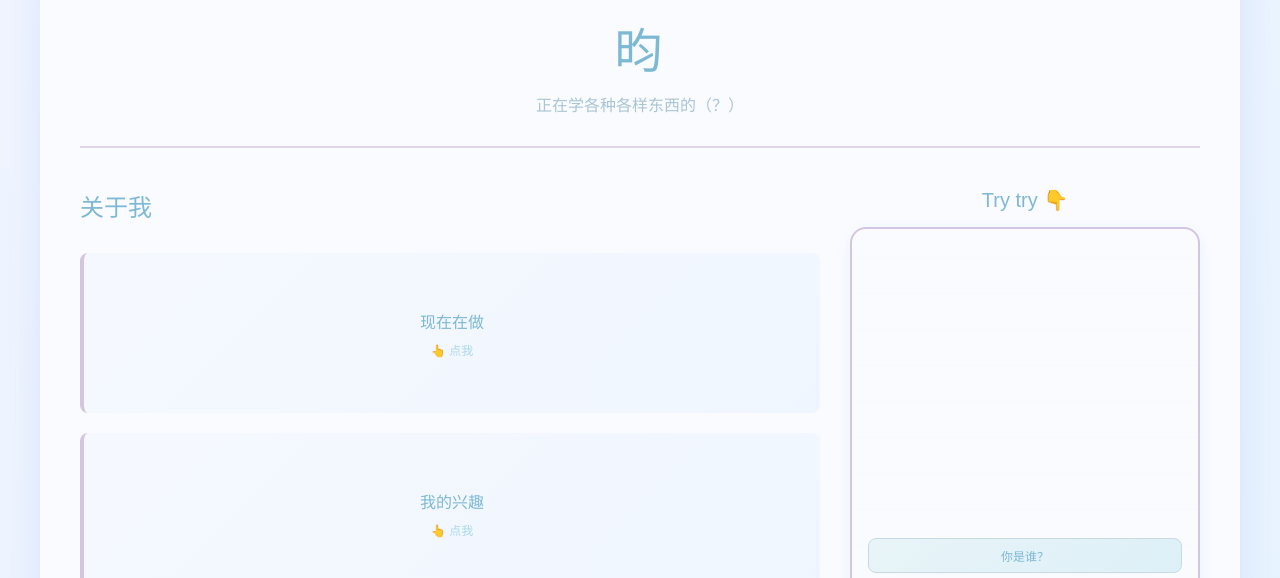
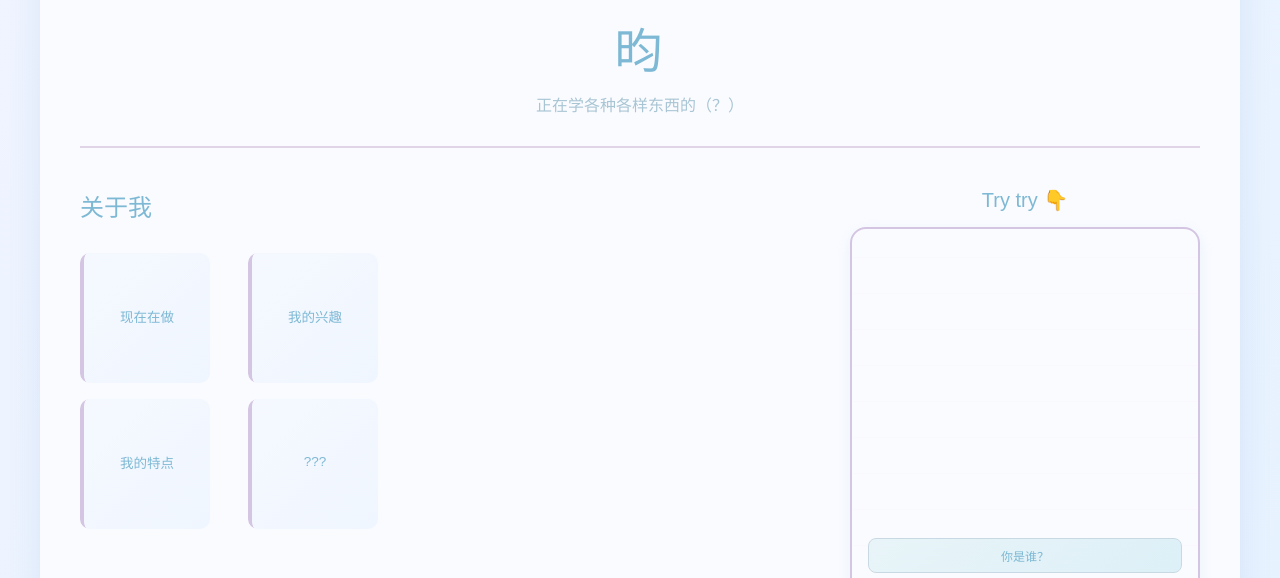
Before and after one commit to wwovow/personal-homepage, a website: page src/index.html in a window 1280 px wide. Shown: the part 202-780 px from the top of the page. Drawn offline with Linux system fonts and the light colour scheme.

Commit message:
把关于我改成四个小正方形啦

```diff
--- a/src/css/style.css
+++ b/src/css/style.css
@@ -177,6 +177,57 @@ footer {
     line-height: 1.6;
 }
 
+/* 四个小正方形网格 - 加强正方形版（解决竖长方形问题） */
+.flip-grid {
+    display: grid;
+    grid-template-columns: repeat(2, 1fr);
+    gap: 16px;
+    max-width: 320px;           /* 限制整个网格最大宽度，让它更紧凑 */
+}
+
+.flip-card.small {
+    aspect-ratio: 1 / 1;        /* 最关键！强制宽高比 1:1，正方形 */
+    width: 100%;
+    max-width: 130px;           /* 控制单个卡片最大大小（可以再调） */
+    height: auto;               /* 让高度自动跟随宽度 */
+    cursor: pointer;
+    border-radius: 10px;        /* 加点圆角更可爱 */
+    overflow: hidden;           /* 防止内容溢出 */
+}
+
+/* 翻牌内部必须占满 */
+.flip-card.small .flip-card-inner {
+    width: 100%;
+    height: 100%;
+}
+
+/* 前后两面也占满正方形 */
+.flip-card.small .flip-card-front,
+.flip-card.small .flip-card-back {
+    width: 100%;
+    height: 100%;
+    display: flex;
+    flex-direction: column;
+    justify-content: center;
+    align-items: center;
+    text-align: center;
+    padding: 12px 10px;
+    box-sizing: border-box;
+}
+
+/* 文字大小（小正方形里不能太大） */
+.flip-card.small .flip-card-front h3 {
+    font-size: 13.5px;
+    font-weight: 500;
+    margin-bottom: 5px;
+}
+
+.flip-card.small .flip-card-back p {
+    font-size: 13px;
+    line-height: 1.4;
+    font-weight: 600;
+}
+
 @media (max-width: 768px) {
     .container {
         grid-template-columns: 1fr;
--- a/src/index.html
+++ b/src/index.html
@@ -18,54 +18,75 @@
         </header>
 
   <div class="container">
+    <!-- 左侧：关于我（四个小正方形） -->
     <section id="about" class="left-panel">
     <h2>关于我</h2>
-                <div class="flip-card" data-info="doing">
+
+    <div class="flip-grid">
+        <!-- 卡片1 -->
+        <div class="flip-card small" data-info="doing">
             <div class="flip-card-inner">
                 <div class="flip-card-front">
                     <h3>现在在做</h3>
-                            <p>👆 点我</p>
                 </div>
                 <div class="flip-card-back">
-                            <p>是的如你所见我在学做这个东西</p>
+                    <p><strong>是的如你所见我在学做这个东西</strong></p>
                 </div>
             </div>
         </div>
-                <div class="flip-card" data-info="interests">
+
+        <!-- 卡片2 -->
+        <div class="flip-card small" data-info="interests">
             <div class="flip-card-inner">
                 <div class="flip-card-front">
                     <h3>我的兴趣</h3>
-                            <p>👆 点我</p>
                 </div>
                 <div class="flip-card-back">
-                            <p>看书、画画、听歌、现在还有这个（学ai？）</p>
+                    <p><strong>看书、画画、听歌、现在还有这个（学AI？）</strong></p>
                 </div>
             </div>
         </div>
-                <div class="flip-card" data-info="trait">
+
+        <!-- 卡片3 -->
+        <div class="flip-card small" data-info="trait">
             <div class="flip-card-inner">
                 <div class="flip-card-front">
                     <h3>我的特点</h3>
-                            <p>👆 点我</p>
                 </div>
                 <div class="flip-card-back">
-                            <p>嗯非常跳脱ovo</p>
+                    <p><strong>嗯非常跳脱 ovo</strong></p>
+                </div>
+            </div>
+        </div>
+
+        <!-- 卡片4 -->
+        <div class="flip-card small" data-info="secret">
+            <div class="flip-card-inner">
+                <div class="flip-card-front">
+                    <h3>???</h3>
+                </div>
+                <div class="flip-card-back">
+                    <p><strong>OvO 你找到我啦</strong></p>
+                </div>
             </div>
         </div>
     </div>
     </section>
 
+    <!-- 右侧：聊天区（保持不变） -->
     <aside id="chat" class="right-panel">
         <h2>Try try 👇</h2>
         <div id="chat-window">
             <div id="messages"></div>
+
             <div class="quick-buttons">
                 <button class="quick-btn" data-question="你是谁">你是谁？</button>
                 <button class="quick-btn" data-question="你现在做得怎么样了">做得怎么样了？</button>
                 <button class="quick-btn" data-question="你的联系方式">联系方式</button>
             </div>
+
             <div class="chat-input-group">
-                        <input type="text" id="message-input" placeholder="快来发现意想不到的小惊喜ww">
+                <input type="text" id="message-input" placeholder="快来发现意想不到的小surprise ww">
                 <button id="send-button">→</button>
             </div>
         </div>
```
Lines whose indentation alone changed are shown as unchanged.
